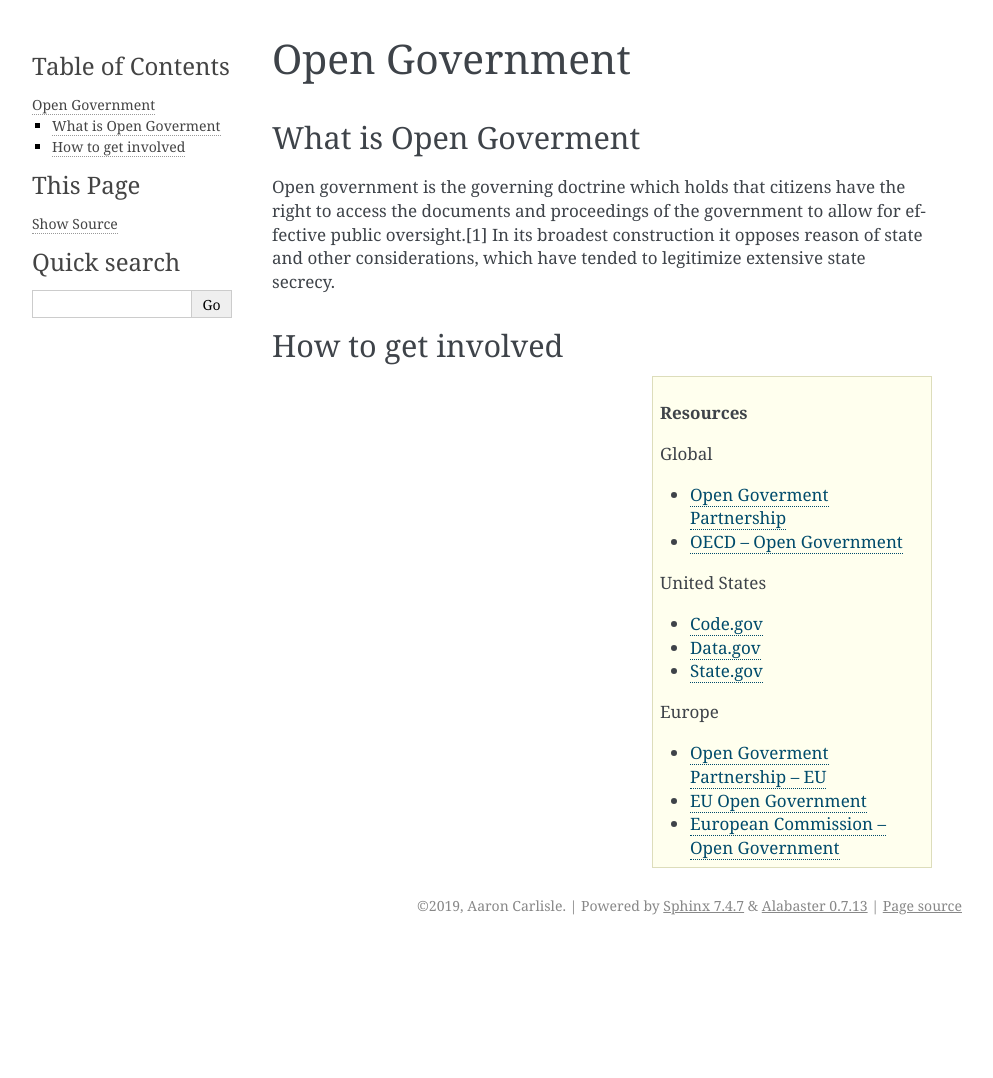
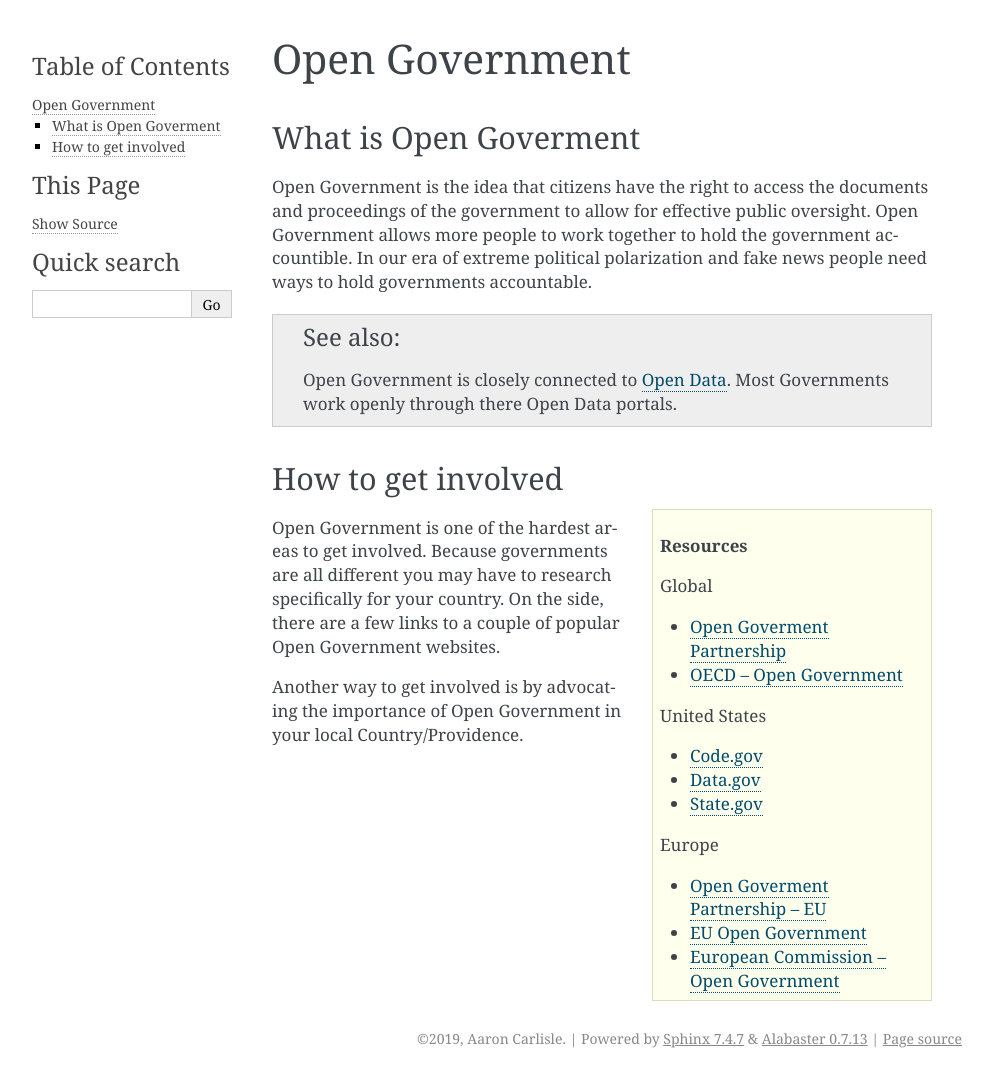
Before and after one commit to Blendify/open-culture, a Sphinx documentation site: the page built from source/open_government.rst, in a window 1280 px wide. Shown: the whole page, without its empty margins (148-1141 px from the left). Built offline with Sphinx 7.4.7, drawn with Linux system fonts in a browser that asks for light colours; before the commit the page ends 945 px from its top, so only the background shows below that.

Commit message:
Update open_government.rst

```diff
--- a/source/open_government.rst
+++ b/source/open_government.rst
@@ -6,7 +6,15 @@ Open Government
 What is Open Goverment
 ======================
 
-Open government is the governing doctrine which holds that citizens have the right to access the documents and proceedings of the government to allow for effective public oversight.[1] In its broadest construction it opposes reason of state and other considerations, which have tended to legitimize extensive state secrecy.
+Open Government is the idea that citizens have the right
+to access the documents and proceedings of the government to allow for effective public oversight.
+Open Government allows more people to work together to hold the government accountible.
+In our era of extreme political polarization and fake news people need ways to hold governments accountable.
+
+.. seealso::
+
+   Open Government is closely connected to :doc:`/open_data`.
+   Most Governments work openly through there Open Data portals.
 
 How to get involved
 ===================
@@ -29,3 +37,9 @@ How to get involved
    - `Open Goverment Partnership -- EU <https://www.opengovpartnership.org/tag/european-union>`__
    - `EU Open Government <http://www.eu-opengovernment.eu/>`__
    - `European Commission -- Open Government <https://ec.europa.eu/digital-single-market/en/open-government>`__
+
+Open Government is one of the hardest areas to get involved.
+Because governments are all different you may have to research specifically for your country.
+On the side, there are a few links to a couple of popular Open Government websites.
+
+Another way to get involved is by advocating the importance of Open Government in your local Country/Providence.
```
